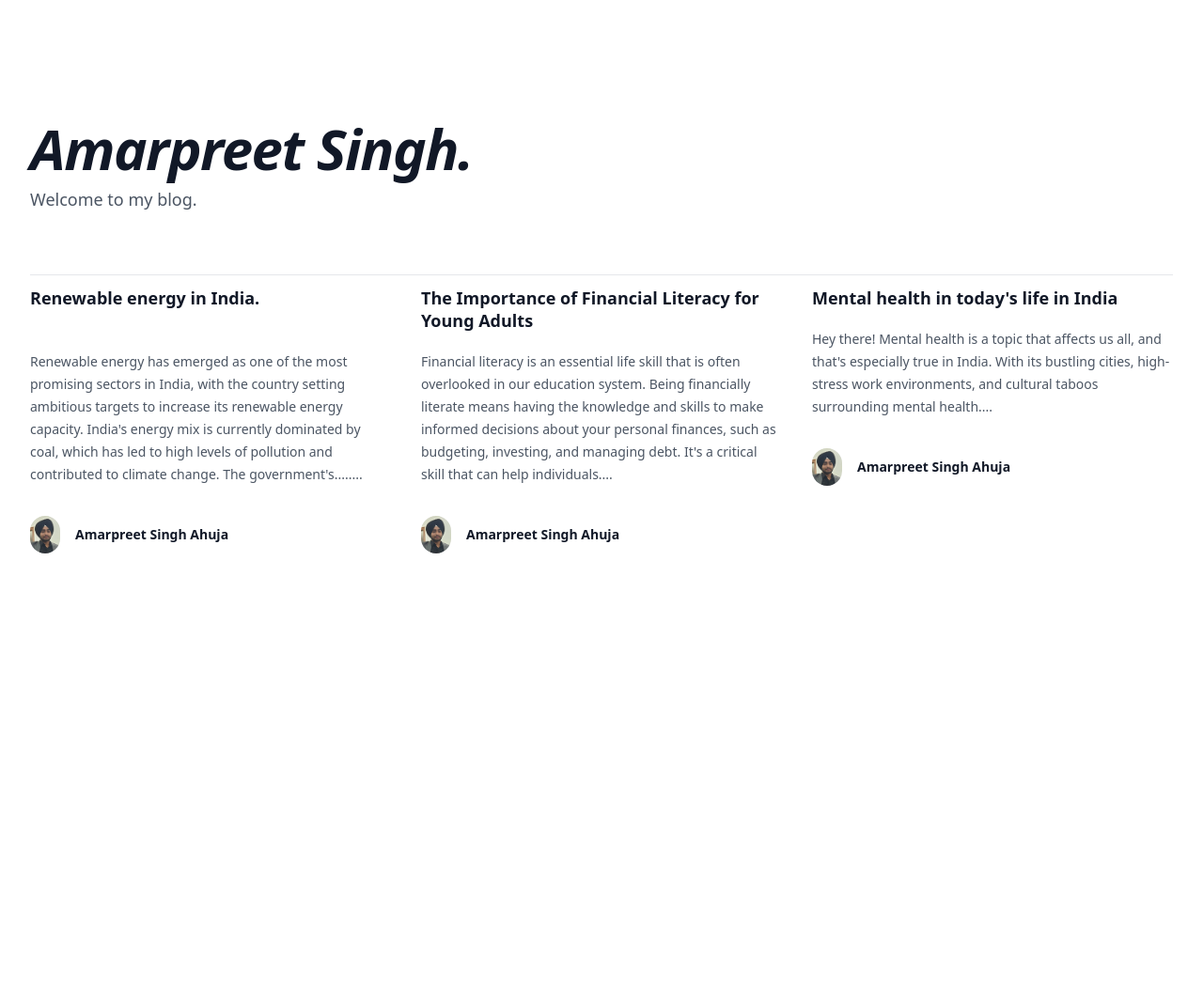
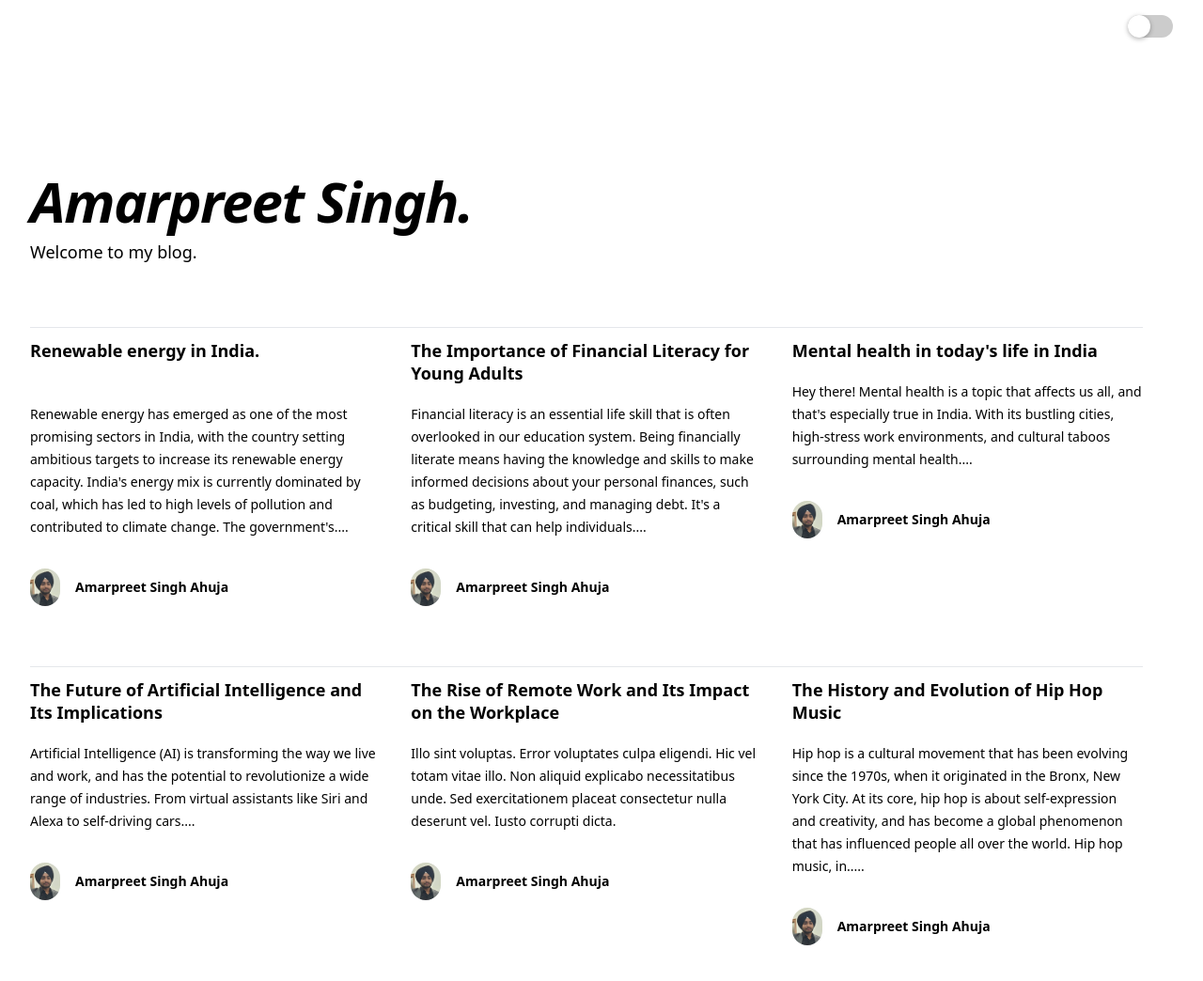
Before and after one commit to aps-ahuja/Blog, a website: page index.html in a window 1280 px wide. Shown: the whole page at 94% size. Before the commit the page ends 800 px from the top, so only its background shows below. Drawn offline with nearby package versions, Linux system fonts and the light colour scheme.

Commit message:
added the rest of the articles

```diff
--- a/index.html
+++ b/index.html
@@ -7,12 +7,101 @@
     <meta name="viewport" content="width=device-width, initial-scale=1.0">
     <link href="https://unpkg.com/tailwindcss@^2/dist/tailwind.min.css" rel="stylesheet">
     <title>My Blog</title>
+    <style>
+        /* dark mode toggle  */
+
+
+        .dark-mode {
+            background-color: #333;
+            color: #f5f5f5;
+            transition: background-color 0.5s, color 0.5s;
+        }
+
+        /* Dark mode switch styles */
+
+        .dark-mode-switch {
+            display: flex;
+            align-items: center;
+            justify-content: flex-end;
+            margin-right: 2rem;
+            margin-top: 1rem;
+        }
+
+        .toggle-input {
+            position: absolute;
+            opacity: 0;
+            cursor: pointer;
+            height: 0;
+            width: 0;
+        }
+
+        .toggle-label {
+            position: relative;
+            display: inline-block;
+            width: 3rem;
+            height: 1.5rem;
+            background-color: #ccc;
+            border-radius: 1.5rem;
+            transition: background-color 1s;
+        }
+
+        .toggle-label::after {
+            content: '';
+            position: absolute;
+            left: 0;
+            top: 0;
+            width: 1.5rem;
+            height: 1.5rem;
+            background-color: #fff;
+            border-radius: 50%;
+            box-shadow: 0 0.1rem 0.3rem rgba(0, 0, 0, 0.3);
+            transition: transform 1s;
+        }
+
+        .toggle-input:checked~.toggle-label {
+            background-color: #06D6A0;
+        }
+
+        .toggle-input:checked~.toggle-label::after {
+            transform: translateX(1.5rem);
+        }
+
+        /* Dark mode toggleable styles */
+        .dark-mode-toggleable {
+            transition: background-color 0.5s, color 0.5s;
+        }
+
+        .dark-mode-button {
+            background-color: #fff;
+            color: #333;
+            border: none;
+            border-radius: 0.5rem;
+            padding: 0.5rem 1rem;
+            font-size: 1rem;
+            font-weight: 600;
+            box-shadow: 0 0.2rem 0.5rem rgba(0, 0, 0, 0.3);
+            margin-top: 1rem;
+            transition: background-color 0.2s, color 0.2s, box-shadow 0.2s;
+        }
+
+        .dark-mode-button:hover {
+            background-color: #06D6A0;
+            color: #fff;
+            box-shadow: 0 0.3rem 0.7rem rgba(0, 0, 0, 0.5);
+            cursor: pointer;
+        }
+    </style>
 
 </head>
 
 <body>
 
-
+    <header>
+        <div class="dark-mode-switch">
+            <input type="checkbox" id="dark-mode-toggle" class="toggle-input">
+            <label for="dark-mode-toggle" class="toggle-label"></label>
+        </div>
+    </header>
     <!-- <nav class="bg-gray-300 border-gray-200 px-2 sm:px-4 py-2.5 rounded dark:bg-gray-900">
     <div class="container flex flex-wrap items-center justify-end mx-auto">
 
@@ -35,12 +124,12 @@
     </div>
   </nav> -->
 
-    <div class=" py-26 sm:py-32">
+    <div class=" dark-mode-switch  py-26 sm:py-32">
         <div class="mx-auto max-w-7xl px-6 lg:px-8">
             <div class="mx-auto max-w-l lg:mx-0">
-                <h2 class="text-4xl italic font-bold tracking-tight text-gray-900 sm:text-6xl hover:text-gray">Amarpreet
+                <h2 class="text-4xl italic font-bold tracking-tight  sm:text-6xl hover:text-gray">Amarpreet
                     Singh.</h2>
-                <p class="mt-2 text-lg leading-8 text-gray-600">Welcome to my blog.
+                <p class="mt-2 text-lg leading-8 ">Welcome to my blog.
                 </p>
             </div>
             <div class="flex flex-wrap ">
@@ -51,23 +140,23 @@
                         <div class="flex items-center gap-x-4 text-xs">
                         </div>
                         <div class="group relative">
-                            <h3 class="mt-3 text-lg font-semibold leading-6 text-gray-900 group-hover:text-gray-600">
+                            <h3 class="mt-3 text-lg font-semibold leading-6 group-hover:">
                                 <a href="article1.html">
                                     <span class="absolute inset-0"></span>
                                     Renewable energy in India.
                                 </a>
                             </h3><br>
-                            <p class="mt-5 text-sm leading-6 text-gray-600 line-clamp-3">Renewable energy has emerged as
+                            <p class="mt-5 text-sm leading-6  line-clamp-3">Renewable energy has emerged as
                                 one of the most promising sectors in India, with the country setting ambitious
                                 targets to increase its renewable energy capacity. India's energy mix is currently
                                 dominated by coal, which has
                                 led to high levels of pollution and contributed to climate change. The
-                                government's........</p>
+                                government's....</p>
                         </div>
                         <div class="relative mt-8 flex items-center gap-x-4">
                             <img src="profilePhoto.jpg" alt="" class="h-10 w-8 rounded-full bg-gray-50">
                             <div class="text-sm leading-6">
-                                <p class="font-semibold text-gray-900">
+                                <p class="font-semibold ">
                                     <a href="about.html">
                                         <span class="absolute inset-0"></span>
                                         Amarpreet Singh Ahuja
@@ -81,13 +170,13 @@
                         <div class="flex items-center gap-x-4 text-xs">
                         </div>
                         <div class="group relative">
-                            <h3 class="mt-3 text-lg font-semibold leading-6 text-gray-900 group-hover:text-gray-600">
+                            <h3 class="mt-3 text-lg font-semibold leading-6 group-hover:">
                                 <a href="article2.html">
                                     <span class="absolute inset-0"></span>
                                     The Importance of Financial Literacy for Young Adults
                                 </a>
                             </h3>
-                            <p class="mt-5 text-sm leading-6 text-gray-600 line-clamp-3">Financial literacy is an
+                            <p class="mt-5 text-sm leading-6  line-clamp-3">Financial literacy is an
                                 essential life skill that is often overlooked in our education system. Being
                                 financially literate means having the knowledge and skills to make informed decisions
                                 about your personal
@@ -98,7 +187,7 @@
                         <div class="relative mt-8 flex items-center gap-x-4">
                             <img src="profilePhoto.jpg" alt="" class="h-10 w-8 rounded-full bg-gray-50">
                             <div class="text-sm leading-6">
-                                <p class="font-semibold text-gray-900">
+                                <p class="font-semibold ">
                                     <a href="about.html">
                                         <span class="absolute inset-0"></span>
                                         Amarpreet Singh Ahuja
@@ -112,13 +201,13 @@
                         <div class="flex items-center gap-x-4 text-xs">
                         </div>
                         <div class="group relative">
-                            <h3 class="mt-3 text-lg font-semibold leading-6 text-gray-900 group-hover:text-gray-600">
+                            <h3 class="mt-3 text-lg font-semibold leading-6 group-hover:">
                                 <a href="article3.html">
                                     <span class="absolute inset-0"></span>
                                     Mental health in today's life in India
                                 </a>
                             </h3>
-                            <p class="mt-5 text-sm leading-6 text-gray-600 line-clamp-3">Hey there! Mental health is a
+                            <p class="mt-5 text-sm leading-6  line-clamp-3">Hey there! Mental health is a
                                 topic that affects us all, and that's especially true in India. With its bustling
                                 cities, high-stress work environments, and cultural taboos surrounding mental health....
                             </p>
@@ -126,7 +215,7 @@
                         <div class="relative mt-8 flex items-center gap-x-4">
                             <img src="profilePhoto.jpg" alt="" class="h-10 w-8 rounded-full bg-gray-50">
                             <div class="text-sm leading-6">
-                                <p class="font-semibold text-gray-900">
+                                <p class="font-semibold ">
                                     <a href="about.html">
                                         <span class="absolute inset-0"></span>
                                         Amarpreet Singh Ahuja
@@ -143,27 +232,55 @@
 
 
             </div>
-            <!-- <div
+            <div
                 class="mx-auto mt-10 grid max-w-2xl grid-cols-1 gap-y-16 gap-x-8 border-t border-gray-200 pt-10 sm:mt-16 sm:pt-0 lg:mx-0 lg:max-w-none lg:grid-cols-3">
 
                 <article class="flex max-w-xl flex-col items-start ">
                     <div class="flex items-center gap-x-4 text-xs">
                     </div>
                     <div class="group relative">
-                        <h3 class="mt-3 text-lg font-semibold leading-6 text-gray-900 group-hover:text-gray-600">
+                        <h3 class="mt-3 text-lg font-semibold leading-6 group-hover:">
                             <a href="article4.html">
                                 <span class="absolute inset-0"></span>
                                 The Future of Artificial Intelligence and Its Implications
                             </a>
                         </h3>
-                        <p class="mt-5 text-sm leading-6 text-gray-600 line-clamp-3">Illo sint voluptas. Error
+                        <p class="mt-5 text-sm leading-6  line-clamp-3">Artificial Intelligence (AI) is
+                            transforming the way we live and work, and has the potential to revolutionize a wide range
+                            of industries. From virtual assistants like Siri and Alexa to self-driving cars....</p>
+                    </div>
+                    <div class="relative mt-8 flex items-center gap-x-4">
+                        <img src="profilePhoto.jpg" alt="" class="h-10 w-8 rounded-full bg-gray-50">
+                        <div class="text-sm leading-6">
+                            <p class="font-semibold ">
+                                <a href="about.html">
+                                    <span class="absolute inset-0"></span>
+                                    Amarpreet Singh Ahuja
+                                </a>
+                            </p>
+
+                        </div>
+                    </div>
+                </article>
+
+                <article class="flex max-w-xl flex-col items-start ">
+                    <div class="flex items-center gap-x-4 text-xs">
+                    </div>
+                    <div class="group relative">
+                        <h3 class="mt-3 text-lg font-semibold leading-6 group-hover:">
+                            <a href="article5.html">
+                                <span class="absolute inset-0"></span>
+                                The Rise of Remote Work and Its Impact on the Workplace
+                            </a>
+                        </h3>
+                        <p class="mt-5 text-sm leading-6  line-clamp-3">Illo sint voluptas. Error
                             voluptates culpa eligendi. Hic vel totam vitae illo. Non aliquid explicabo necessitatibus
                             unde. Sed exercitationem placeat consectetur nulla deserunt vel. Iusto corrupti dicta.</p>
                     </div>
                     <div class="relative mt-8 flex items-center gap-x-4">
                         <img src="profilePhoto.jpg" alt="" class="h-10 w-8 rounded-full bg-gray-50">
                         <div class="text-sm leading-6">
-                            <p class="font-semibold text-gray-900">
+                            <p class="font-semibold ">
                                 <a href="about.html">
                                     <span class="absolute inset-0"></span>
                                     Amarpreet Singh Ahuja
@@ -177,47 +294,19 @@
                     <div class="flex items-center gap-x-4 text-xs">
                     </div>
                     <div class="group relative">
-                        <h3 class="mt-3 text-lg font-semibold leading-6 text-gray-900 group-hover:text-gray-600">
-                            <a href="article5.html">
-                                <span class="absolute inset-0"></span>
-                                The Rise of Remote Work and Its Impact on the Workplace
-                            </a>
-                        </h3>
-                        <p class="mt-5 text-sm leading-6 text-gray-600 line-clamp-3">Illo sint voluptas. Error
-                            voluptates culpa eligendi. Hic vel totam vitae illo. Non aliquid explicabo necessitatibus
-                            unde. Sed exercitationem placeat consectetur nulla deserunt vel. Iusto corrupti dicta.</p>
-                    </div>
-                    <div class="relative mt-8 flex items-center gap-x-4">
-                        <img src="profilePhoto.jpg" alt="" class="h-10 w-8 rounded-full bg-gray-50">
-                        <div class="text-sm leading-6">
-                            <p class="font-semibold text-gray-900">
-                                <a href="about.html">
-                                    <span class="absolute inset-0"></span>
-                                    Amarpreet Singh Ahuja
-                                </a>
-                            </p>
-
-                        </div>
-                    </div>
-                </article>
-                <article class="flex max-w-xl flex-col items-start ">
-                    <div class="flex items-center gap-x-4 text-xs">
-                    </div>
-                    <div class="group relative">
-                        <h3 class="mt-3 text-lg font-semibold leading-6 text-gray-900 group-hover:text-gray-600">
+                        <h3 class="mt-3 text-lg font-semibold leading-6 group-hover:">
                             <a href="article6.html">
                                 <span class="absolute inset-0"></span>
                                 The History and Evolution of Hip Hop Music
                             </a>
                         </h3>
-                        <p class="mt-5 text-sm leading-6 text-gray-600 line-clamp-3">Illo sint voluptas. Error
-                            voluptates culpa eligendi. Hic vel totam vitae illo. Non aliquid explicabo necessitatibus
-                            unde. Sed exercitationem placeat consectetur nulla deserunt vel. Iusto corrupti dicta.</p>
+                        <p class="mt-5 text-sm leading-6  line-clamp-3">Hip hop is a cultural movement that has been
+                            evolving since the 1970s, when it originated in the Bronx, New York City. At its core, hip hop is about self-expression and creativity, and has become a global phenomenon that has influenced people all over the world. Hip hop music, in.....</p>
                     </div>
                     <div class="relative mt-8 flex items-center gap-x-4">
                         <img src="profilePhoto.jpg" alt="" class="h-10 w-8 rounded-full bg-gray-50">
                         <div class="text-sm leading-6">
-                            <p class="font-semibold text-gray-900">
+                            <p class="font-semibold ">
                                 <a href="about.html">
                                     <span class="absolute inset-0"></span>
                                     Amarpreet Singh Ahuja
@@ -229,16 +318,47 @@
                 </article>
 
 
-                <!-- More posts... -->
+                <!-- More posts...  -->
 
 
+            </div>
+
         </div>
-
-    </div>
     </div>
 
 
 
+
 </body>
+<script>
+    const darkModeToggle = document.querySelector("#dark-mode-toggle");
+    const elementsToToggle = document.querySelectorAll(".dark-mode-toggleable");
+
+    darkModeToggle.addEventListener("click", () => {
+        if (document.body.classList.contains("dark-mode")) {
+            document.body.classList.remove("dark-mode");
+            elementsToToggle.forEach(element => element.classList.remove("dark-mode"));
+        } else {
+            document.body.classList.add("dark-mode");
+            elementsToToggle.forEach(element => element.classList.add("dark-mode"));
+        }
+
+        const toggleSwitch = document.querySelector('.toggle-input');
+        const toggleIcon = document.querySelector('.toggle-icon');
+
+        toggleSwitch.addEventListener('change', function () {
+            if (this.checked) {
+                document.documentElement.setAttribute('data-theme', 'dark');
+                toggleIcon.classList.add('dark');
+            } else {
+                document.documentElement.removeAttribute('data-theme');
+                toggleIcon.classList.remove('dark');
+            }
+        });
+
+
+    });
+
+</script>
 
 </html>
```
